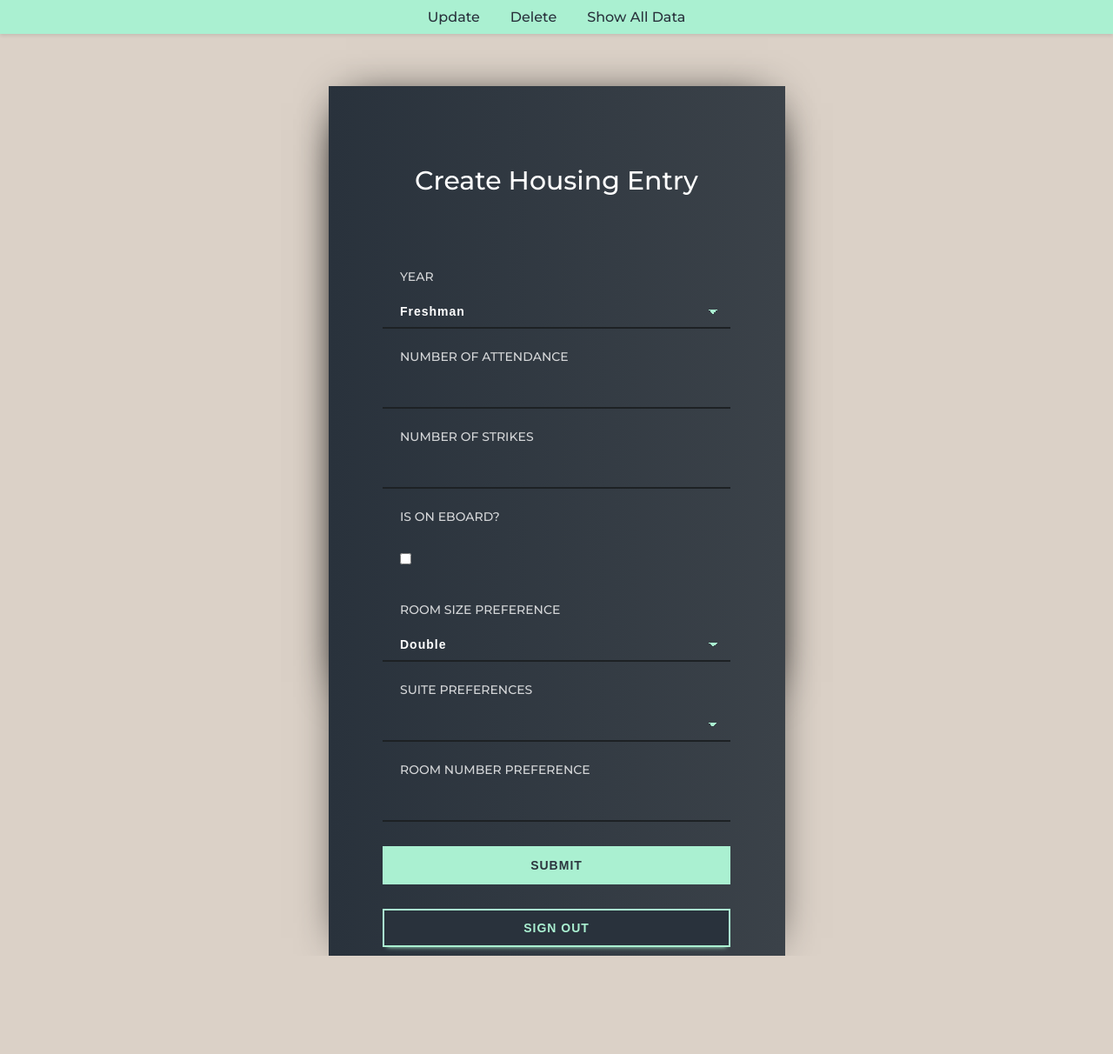
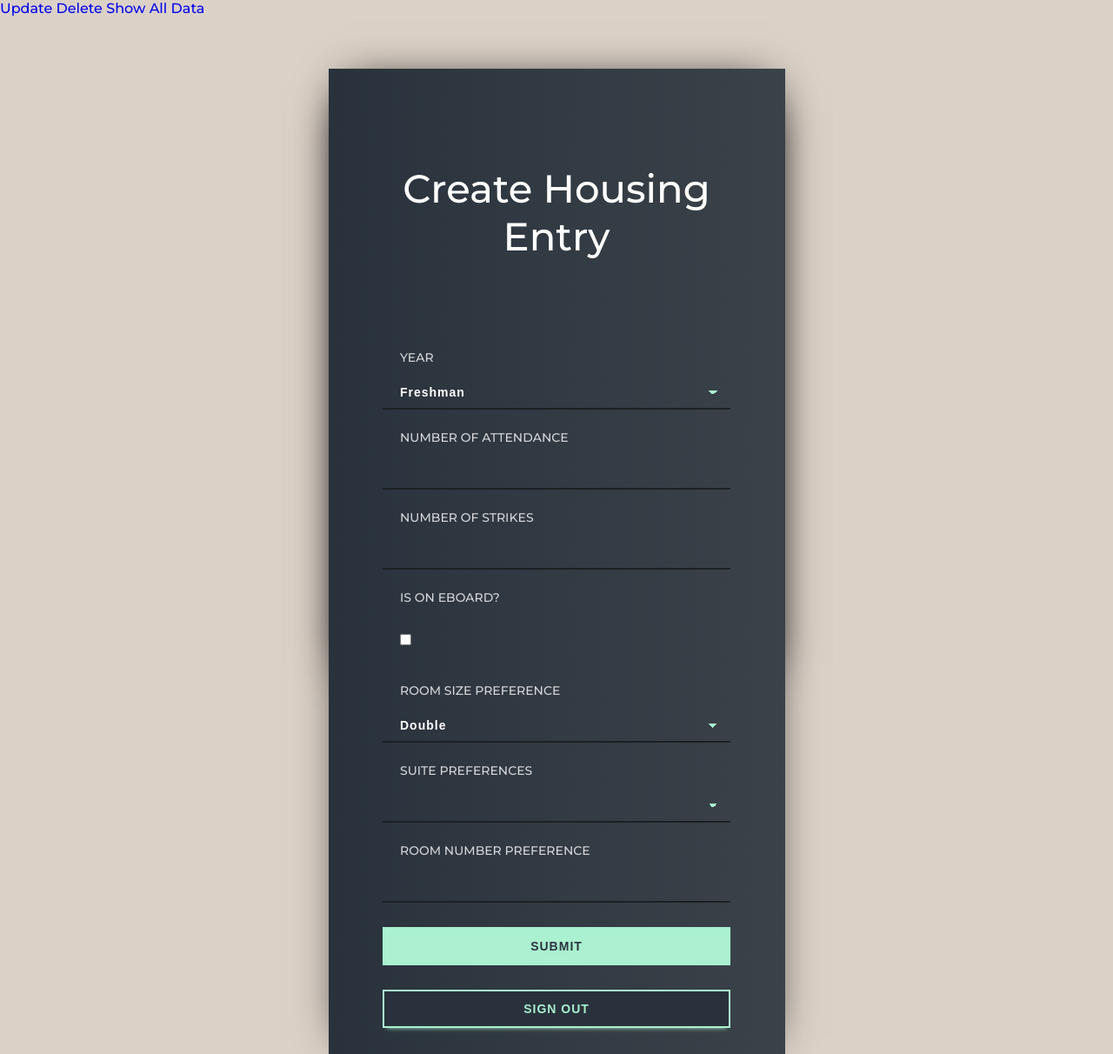
Before and after one commit to Sonicfires2/Housing-Assignment-AI, a PHP site: page /CreatePage.php in a window 1280 px wide. Shown: the whole page at 87% size. Before the commit the page ends 1099 px from the top, so only its background shows below. Run offline with PHP 8.4, Linux system fonts and the light colour scheme; the visitor is signed in with stand-in values (Sample User, id 1); data that the repository does not hold is empty.

Commit message:
Update form.css

```diff
--- a/Project1/taskB/form.css
+++ b/Project1/taskB/form.css
@@ -94,6 +94,88 @@
   margin-left: -262.5px;
   margin-top: 60px;
   box-shadow: 0px 30px 50px -20px #000;
+}
+
+.container-delete-room-shadow, .container-delete-room {
+  position: absolute;
+  width: 500px;
+  min-height: 400px;
+  height: fit-content;
+  left: 50%;
+  margin-left: -250px;
+  margin-top: 60px;
+  background: linear-gradient(90deg, #29323c 0%, #3b4249 100%);
+  box-shadow: 0px 0px 50px -20px #000;
+  margin-bottom: 60px;
+}
+
+#delete-room-entry-container input {
+  width: 90%;
+  margin-left: 5%;
+}
+
+.button-delete-room {
+  display: block;
+  width: 90%;
+  background: #aaf0d1;
+  color: #2c353e;
+  text-transform: uppercase;
+  margin-top: 1.3em;
+  padding: 12px;
+  margin-left: 5%;
+  margin-bottom: 30px;
+  cursor: pointer;
+  border: 2px solid transparent;
+}
+
+.container-create-room {
+  position: absolute;
+  width: 500px;
+  min-height: 400px;
+  height: fit-content;
+  left: 50%;
+  margin-left: -250px;
+  margin-top: 60px;
+  background: linear-gradient(90deg, #29323c 0%, #3b4249 100%);
+  box-shadow: 0px 0px 50px -20px #000;
+  margin-bottom: 60px;
+}
+
+.container-create-room input {
+  width: 90%;
+  margin-left: 5%;
+}
+
+.button-create-room {
+  display: block;
+  width: 90%;
+  background: #aaf0d1;
+  color: #2c353e;
+  text-transform: uppercase;
+  margin-top: 1.3em;
+  padding: 12px;
+  margin-left: 5%;
+  margin-bottom: 30px;
+  cursor: pointer;
+  border: 2px solid transparent;
+}
+
+.container-shadow {
+  box-shadow: 0px 30px 50px -20px #000;
+}
+
+.wrap {
+  padding: 20px;
+}
+
+.headingsContainer {
+  text-align: center;
+  color: #fff;
+  margin-bottom: 20px;
+}
+
+.headings {
+  font-size: 1.5em;
 }
 
 .wrap {
@@ -490,34 +572,3 @@
     color: #29323c;
     box-shadow: 0 5px 5px -5px #29323c;
 }
-
-nav {
-  background-color: #aaf0d1; /* Material Design primary color */
-  padding: 10px 20px;
-  box-shadow: 0 2px 4px rgba(0, 0, 0, 0.1); /* subtle shadow for depth */
-  display: flex;
-  justify-content: center; /* centers items horizontally */
-  align-items: center;
-}
-
-nav a {
-  margin: 0 15px;
-  text-decoration: none;
-  color: #29323c;
-  font-size: 16px;
-  transition: color 0.3s ease;
-}
-
-nav a:hover {
-  color: #97a2cf; /* lighter shade for hover effect */
-}
-
-/* Additional styling if needed */
-nav a:not(:last-child) {
-  margin-right: 20px;
-}
-
-.content {
-  padding: 20px;
-  text-align: center;
-}
```
